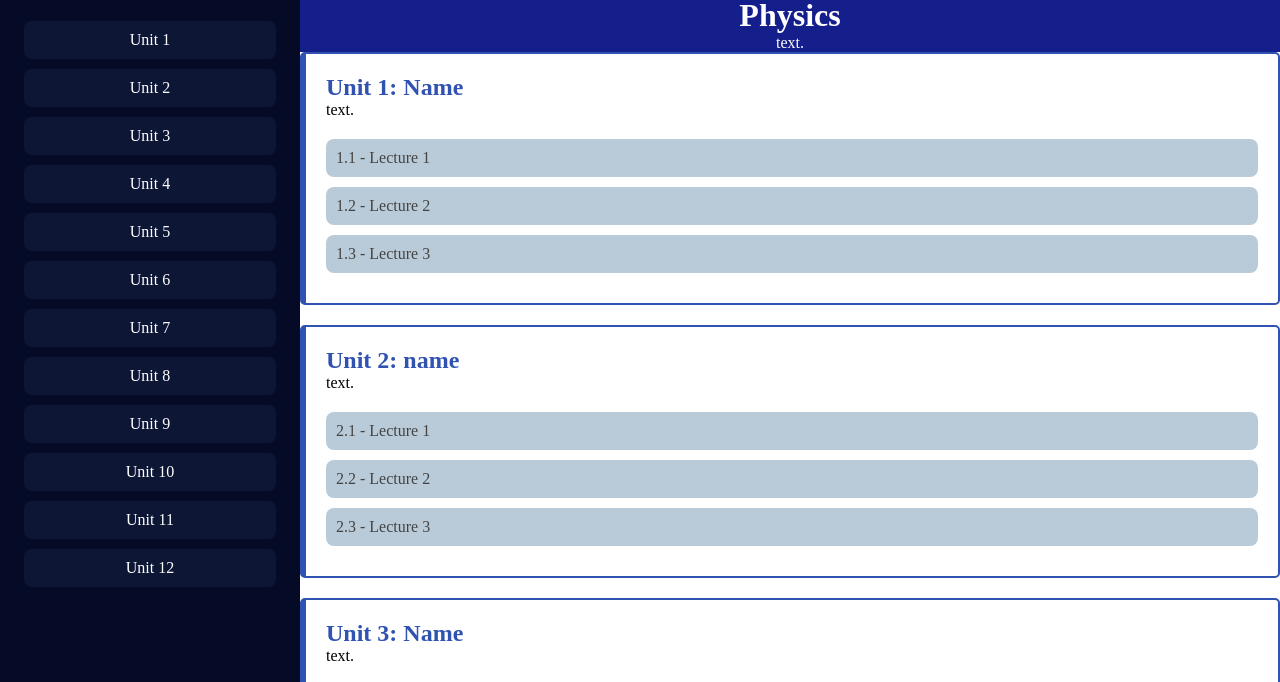
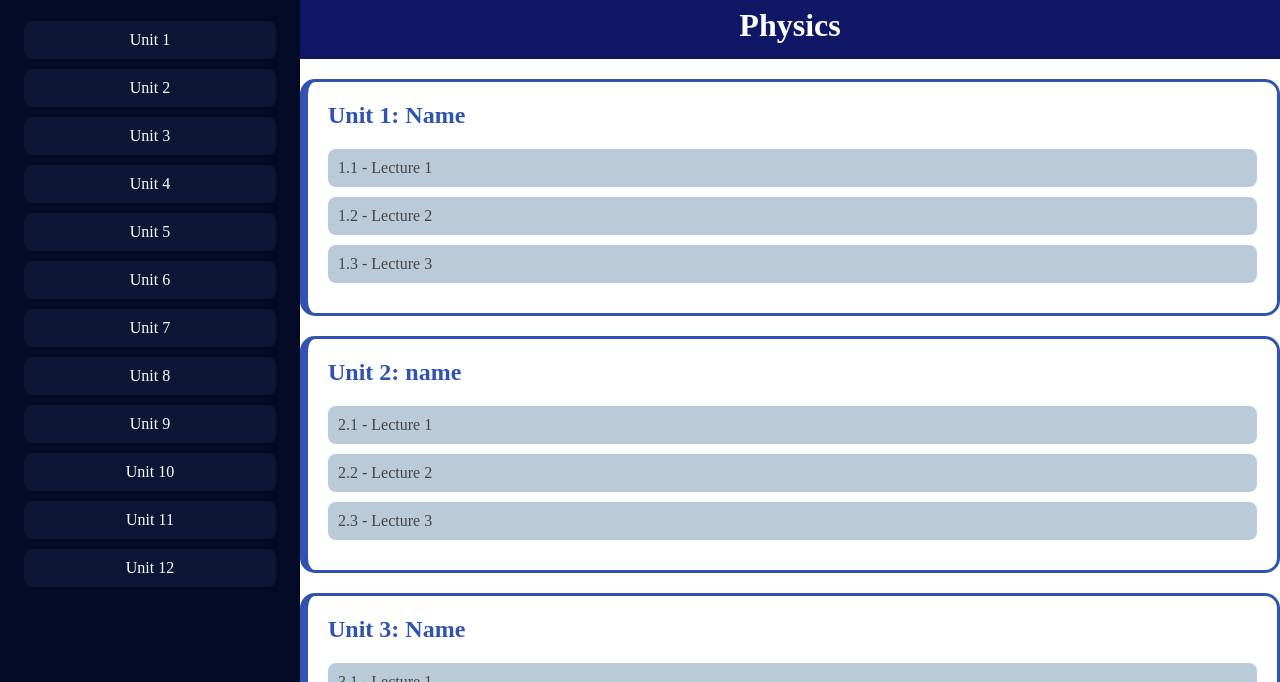
Before and after one commit to AmanSaxena2107/ScholarBase, a plain HTML site: page subjectpage.html in a window 1280 px wide. Shown: the part 83-765 px from the top of the page. Drawn offline with Linux system fonts and the light colour scheme.

Commit message:
minor styling changes

```diff
--- a/style.css
+++ b/style.css
@@ -5,6 +5,7 @@
 }
 html,body{
     height:100%;
+    scroll-behavior: smooth;
 }
 .header{
     display:flex;
@@ -101,31 +102,29 @@ html,body{
 }
 #subject{
     color: white;
-    background-color: #151f8c;
+    background-color: #0f1766;
   text-align: center;
-  margin-bottom: 20px;
   margin: 0px;
+  padding-top: 10px;
+  padding-bottom: 15px;
 }
 .unit {
   scroll-margin-top: 10vh;
     border: solid;
     border-color: #3052b0;
   padding: 20px;
-  border-width: 2px;
-  margin-bottom: 20px;
-  border-radius: 5px;
-  border-left: 6px solid #3052b0;
+  border-width: 3px;
+  margin-top: 20px;
+  border-radius: 15px;
+  border-left: 8px solid #3052b0;
 }
 
 .unit h2 {
   color: #3052b0;
-  margin-bottom: 0px;
+  margin-bottom: 20px;
 }
 
-.unit p {
-    margin-top: 0px;
-  margin-bottom: 20px;
-}
+
 
 .lecture-list {
   list-style: none;
--- a/subjectpage.html
+++ b/subjectpage.html
@@ -41,11 +41,9 @@
   <main>
     <div id="subject">
         <h1>Physics</h1>
-    <p>text.</p>
     </div>
     <div class="unit" id="unit1">
       <h2>Unit 1: Name</h2>
-      <p>text.</p>
       <ul class="lecture-list">
         <li><a href="lecture1.pdf">1.1 - Lecture 1</a></li>
         <li><a href="lecture2.pdf">1.2 - Lecture 2</a></li>
@@ -54,7 +52,6 @@
     </div>
     <div class="unit" id="unit2">
       <h2>Unit 2: name</h2>
-      <p>text.</p>
       <ul class="lecture-list">
         <li><a href="lecture1.pdf">2.1 - Lecture 1</a></li>
         <li><a href="lecture2.pdf">2.2 - Lecture 2</a></li>
@@ -64,7 +61,6 @@
      </div>
     <div class="unit" id="unit3">
       <h2>Unit 3: Name</h2>
-      <p>text.</p>
       <ul class="lecture-list">
         <li><a href="lecture1.pdf">3.1 - Lecture 1</a></li>
         <li><a href="lecture2.pdf">3.2 - Lecture 2</a></li>
@@ -73,7 +69,6 @@
     </div> </div>
     <div class="unit" id="unit4">
       <h2>Unit 4: Name</h2>
-      <p>text.</p>
       <ul class="lecture-list">
         <li><a href="lecture1.pdf">4.1 - Lecture 1</a></li>
         <li><a href="lecture2.pdf">4.2 - Lecture 2</a></li>
@@ -82,7 +77,6 @@
     </div> </div>
     <div class="unit" id="unit5">
       <h2>Unit 5: Name</h2>
-      <p>text.</p>
       <ul class="lecture-list">
         <li><a href="lecture1.pdf">5.1 - Lecture 1</a></li>
         <li><a href="lecture2.pdf">5.2 - Lecture 2</a></li>
@@ -91,7 +85,6 @@
     </div> </div>
     <div class="unit" id="unit6">
       <h2>Unit 6: Name</h2>
-      <p>text.</p>
       <ul class="lecture-list">
         <li><a href="lecture1.pdf">6.1 - Lecture 1</a></li>
         <li><a href="lecture2.pdf">6.2 - Lecture 2</a></li>
@@ -101,7 +94,6 @@
      </div>
     <div class="unit" id="unit7">
       <h2>Unit 7: Name</h2>
-      <p>text.</p>
       <ul class="lecture-list">
         <li><a href="lecture1.pdf">7.1 - Lecture 1</a></li>
         <li><a href="lecture2.pdf">7.2 - Lecture 2</a></li>
@@ -110,7 +102,6 @@
     </div> </div>
     <div class="unit" id="unit8">
       <h2>Unit 8: Name</h2>
-      <p>text.</p>
       <ul class="lecture-list">
         <li><a href="lecture1.pdf">8.1 - Lecture 1</a></li>
         <li><a href="lecture2.pdf">8.2 - Lecture 2</a></li>
@@ -119,7 +110,6 @@
     </div> </div>
     <div class="unit" id="unit9">
       <h2>Unit 9: Name</h2>
-      <p>text.</p>
       <ul class="lecture-list">
         <li><a href="lecture1.pdf">9.1 - Lecture 1</a></li>
         <li><a href="lecture2.pdf">9.2 - Lecture 2</a></li>
@@ -128,7 +118,6 @@
     </div> </div>
     <div class="unit" id="unit10">
       <h2>Unit 10: Name</h2>
-      <p>text.</p>
       <ul class="lecture-list">
         <li><a href="lecture1.pdf">10.1 - Lecture 1</a></li>
         <li><a href="lecture2.pdf">10.2 - Lecture 2</a></li>
@@ -137,7 +126,6 @@
     </div> </div>
     <div class="unit" id="unit11">
       <h2>Unit 11: Name</h2>
-      <p>text.</p>
       <ul class="lecture-list">
         <li><a href="lecture1.pdf">11.1 - Lecture 1</a></li>
         <li><a href="lecture2.pdf">11.2 - Lecture 2</a></li>
@@ -146,7 +134,6 @@
     </div> </div>
     <div class="unit" id="unit12">
       <h2>Unit 12: Name</h2>
-      <p>text.</p>
       <ul class="lecture-list">
         <li><a href="lecture1.pdf">12.1 - Lecture 1</a></li>
         <li><a href="lecture2.pdf">12.2 - Lecture 2</a></li>
```
